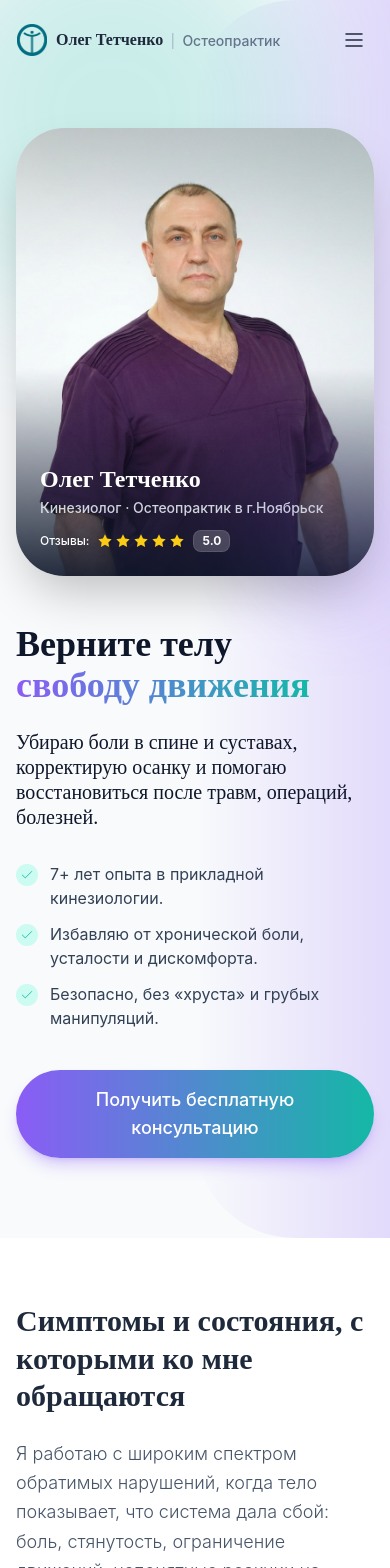
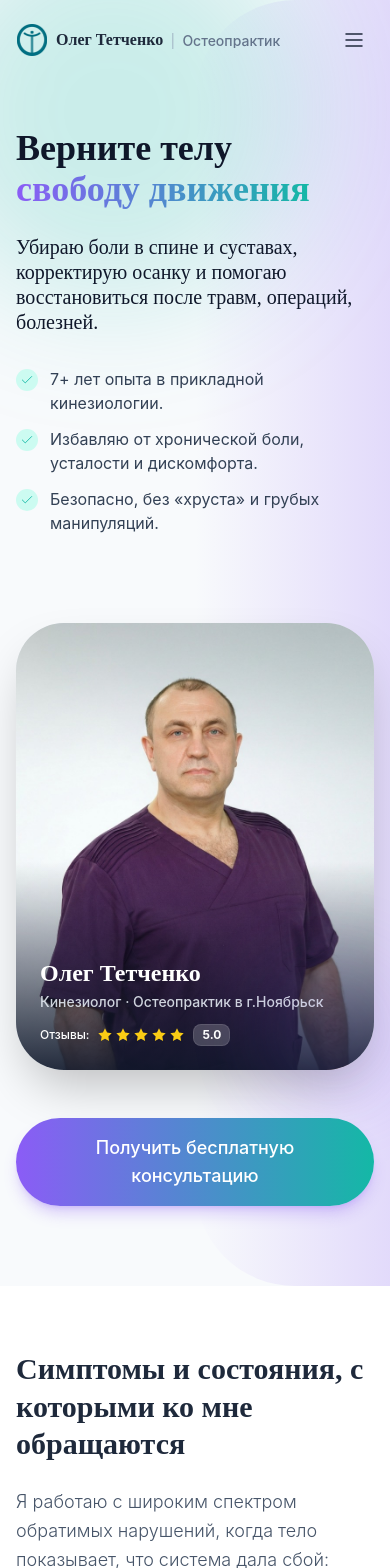
Before and after one commit to TonyGoodMan123/OlegTetchenko, a React (Vite) app: page / in a window 390 px wide. Shown: the top 1568 px of the page. Built offline with nearby package versions, Linux system fonts and the light colour scheme; a web font is replaced by a local one.

Commit message:
backup: current production version before anti-med text edits

```diff
--- a/src/components/Hero.jsx
+++ b/src/components/Hero.jsx
@@ -8,7 +8,7 @@ const Hero = ({ onOpenModal }) => (
         <div className="absolute -top-20 -left-20 w-96 h-96 bg-brand-teal/20 rounded-full blur-3xl -z-10"></div>
 
         <div className="max-w-7xl mx-auto grid md:grid-cols-2 gap-12 items-center">
-            <div className="order-2 md:order-1">
+            <div className="order-1 md:order-1">
                 <h1 className="text-4xl md:text-5xl lg:text-6xl font-serif font-bold text-slate-900 leading-[1.15] mb-6">
                     Верните телу <br />
                     <span className="gradient-text">свободу движения</span>
@@ -34,17 +34,9 @@ const Hero = ({ onOpenModal }) => (
                         </li>
                     ))}
                 </ul>
-
-                <div className="flex flex-col sm:flex-row gap-4">
-                    <div className="flex flex-col">
-                        <Button id="hero-cta-button" onClick={onOpenModal} className="text-lg px-8 py-4 shadow-brand-purple/30">
-                            Получить бесплатную консультацию
-                        </Button>
-                    </div>
-                </div>
             </div>
 
-            <div className="order-1 md:order-2 relative flex justify-center md:block">
+            <div className="order-2 md:order-2 relative flex justify-center md:block">
                 <div className="relative rounded-[3rem] overflow-hidden shadow-2xl bg-slate-200 aspect-[4/5] md:max-w-md md:mx-auto">
                     <img
                         src="/images/hero_photo_purple.jpg"
@@ -70,6 +62,16 @@ const Hero = ({ onOpenModal }) => (
                 </div>
                 <div className="absolute -bottom-10 -right-10 w-40 h-40 bg-brand-purple rounded-full opacity-10 blur-2xl"></div>
             </div>
+
+            <div className="order-3 md:col-start-1 md:-mt-8">
+                <div className="flex flex-col sm:flex-row gap-4">
+                    <div className="flex flex-col">
+                        <Button id="hero-cta-button" onClick={onOpenModal} className="text-lg px-8 py-4 shadow-brand-purple/30">
+                            Получить бесплатную консультацию
+                        </Button>
+                    </div>
+                </div>
+            </div>
         </div>
     </section>
 );
```
